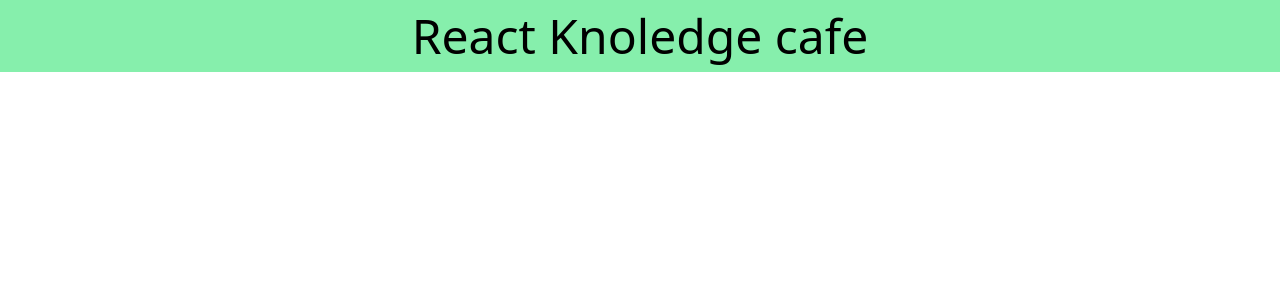
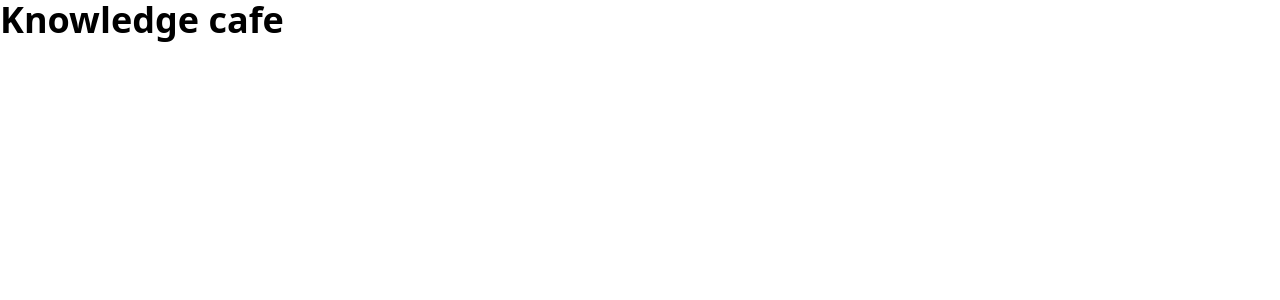
Before and after one commit to bharatroy4D/react-knoledges-cafe, a React (Vite) app: page / in a window 1280 px wide. Shown: the top 300 px of the page. Built offline with nearby package versions, Linux system fonts and the light colour scheme.

Commit message:
header and blogs component added

```diff
--- a/src/App.jsx
+++ b/src/App.jsx
@@ -1,12 +1,14 @@
 
 import './App.css'
+import Blogs from './components/blogs/Blogs'
+import Header from './components/header/Header'
 
 function App() {
 
   return (
     <>
-      <h1 className='text-5xl bg-green-300 text-center py-3'>React Knoledge cafe</h1>
-
+    <Header></Header>
+    <Blogs></Blogs>
     </>
   )
 }
--- /dev/null
+++ b/src/components/blogs/Blogs.jsx
@@ -0,0 +1,10 @@
+
+const Blogs = () => {
+    return (
+        <div>
+
+        </div>
+    );
+};
+
+export default Blogs;
--- /dev/null
+++ b/src/components/header/Header.jsx
@@ -0,0 +1,10 @@
+
+const Header = () => {
+    return (
+        <div>
+            <h1 className="text-4xl font-bold">Knowledge cafe</h1>
+        </div>
+    );
+};
+
+export default Header;
```
